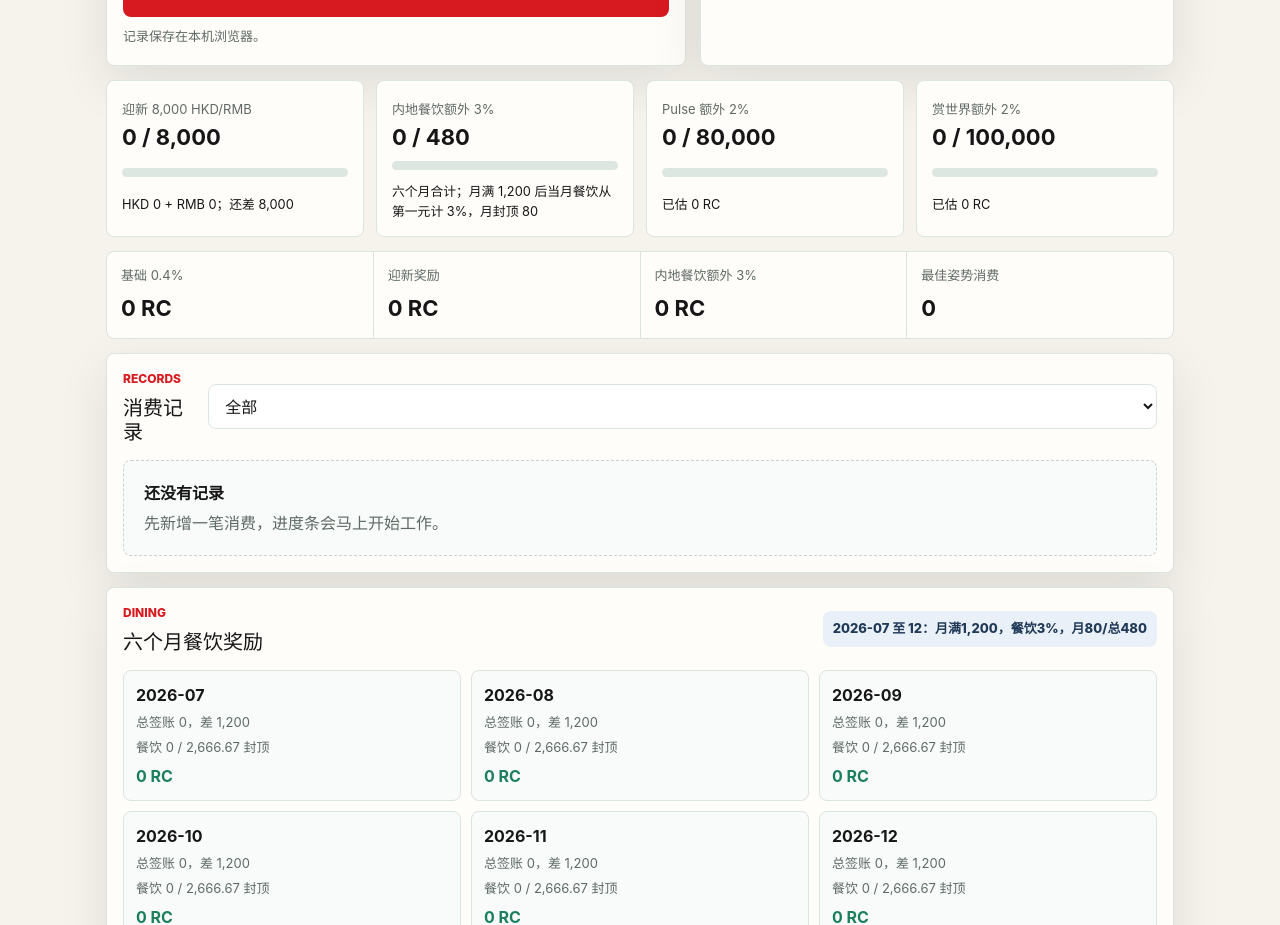
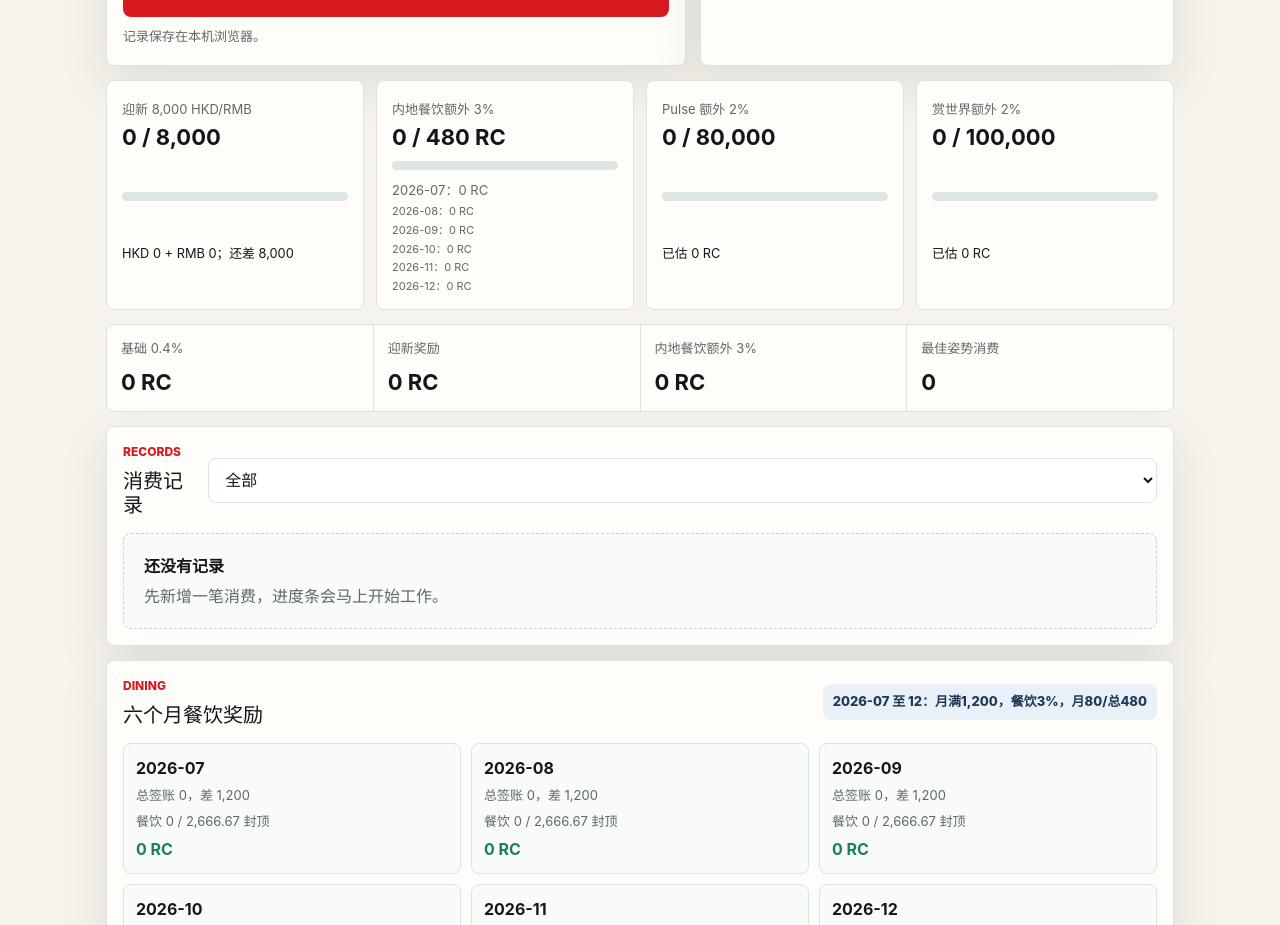
Before and after one commit to KEJIN1106/hsbc-pulse-rc-tracker, a Next.js app: page / in a window 1280 px wide. Shown: the part 1060-1985 px from the top of the page. Built offline with nearby package versions, Linux system fonts and the light colour scheme.

Commit message:
Show monthly dining reward breakdown

```diff
--- a/app/globals.css
+++ b/app/globals.css
@@ -349,6 +349,24 @@ select:focus {
   line-height: 1.1;
 }
 
+.dining-reward-detail {
+  display: grid;
+  gap: 4px;
+}
+
+.dining-reward-detail span {
+  color: var(--muted);
+  line-height: 1.35;
+}
+
+.dining-reward-detail .dining-current {
+  font-size: 13px;
+}
+
+.dining-reward-detail .dining-other {
+  font-size: 11px;
+}
+
 .progress-track {
   height: 9px;
   overflow: hidden;
--- a/app/page.tsx
+++ b/app/page.tsx
@@ -1,6 +1,6 @@
 "use client";
 
-import { ChangeEvent, FormEvent, useEffect, useMemo, useRef, useState } from "react";
+import { ChangeEvent, FormEvent, ReactNode, useEffect, useMemo, useRef, useState } from "react";
 
 type Region = "mainland" | "macau" | "hongkong" | "overseas";
 type Category = "dining" | "shopping" | "travel" | "other";
@@ -1081,7 +1081,23 @@ export default function Home() {
             label="内地餐饮额外 3%"
             value={analysis.diningReward}
             max={DINING_PROMO_REWARD_CAP}
-            detail="六个月合计；月满 1,200 后当月餐饮从第一元计 3%，月封顶 80"
+            valueLabel={`${formatRc(analysis.diningReward)} / ${formatRc(
+              DINING_PROMO_REWARD_CAP,
+            )} RC`}
+            detail={
+              <div className="dining-reward-detail">
+                <span className="dining-current">
+                  {currentMonth}：{formatRc(currentDiningMonth.reward)} RC
+                </span>
+                {analysis.diningMonths
+                  .filter(([key]) => key !== currentMonth)
+                  .map(([key, month]) => (
+                    <span className="dining-other" key={key}>
+                      {key}：{formatRc(month.reward)} RC
+                    </span>
+                  ))}
+              </div>
+            }
             tone="amber"
           />
           <ProgressCard
@@ -1200,13 +1216,15 @@ function ProgressCard({
   label,
   value,
   max,
+  valueLabel,
   detail,
   tone,
 }: {
   label: string;
   value: number;
   max: number;
-  detail: string;
+  valueLabel?: string;
+  detail: ReactNode;
   tone: "green" | "amber" | "red" | "blue";
 }) {
   return (
@@ -1214,7 +1232,7 @@ function ProgressCard({
       <div>
         <span>{label}</span>
         <strong>
-          {formatAmount(value)} / {formatAmount(max)}
+          {valueLabel ?? `${formatAmount(value)} / ${formatAmount(max)}`}
         </strong>
       </div>
       <div className="progress-track" aria-hidden="true">
```
Also changed, not shown: 3 other files (tests, documents, lock files or other folders).
